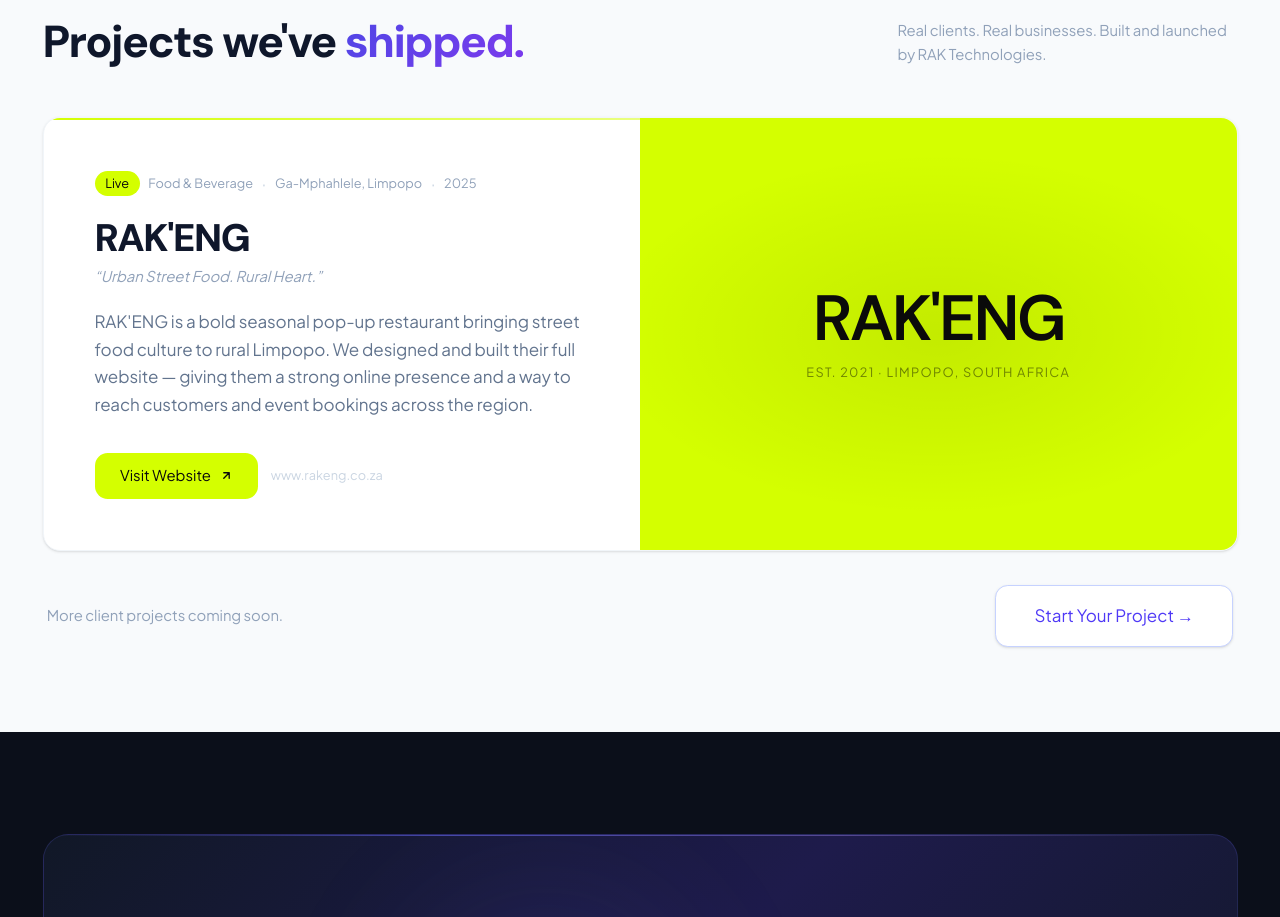
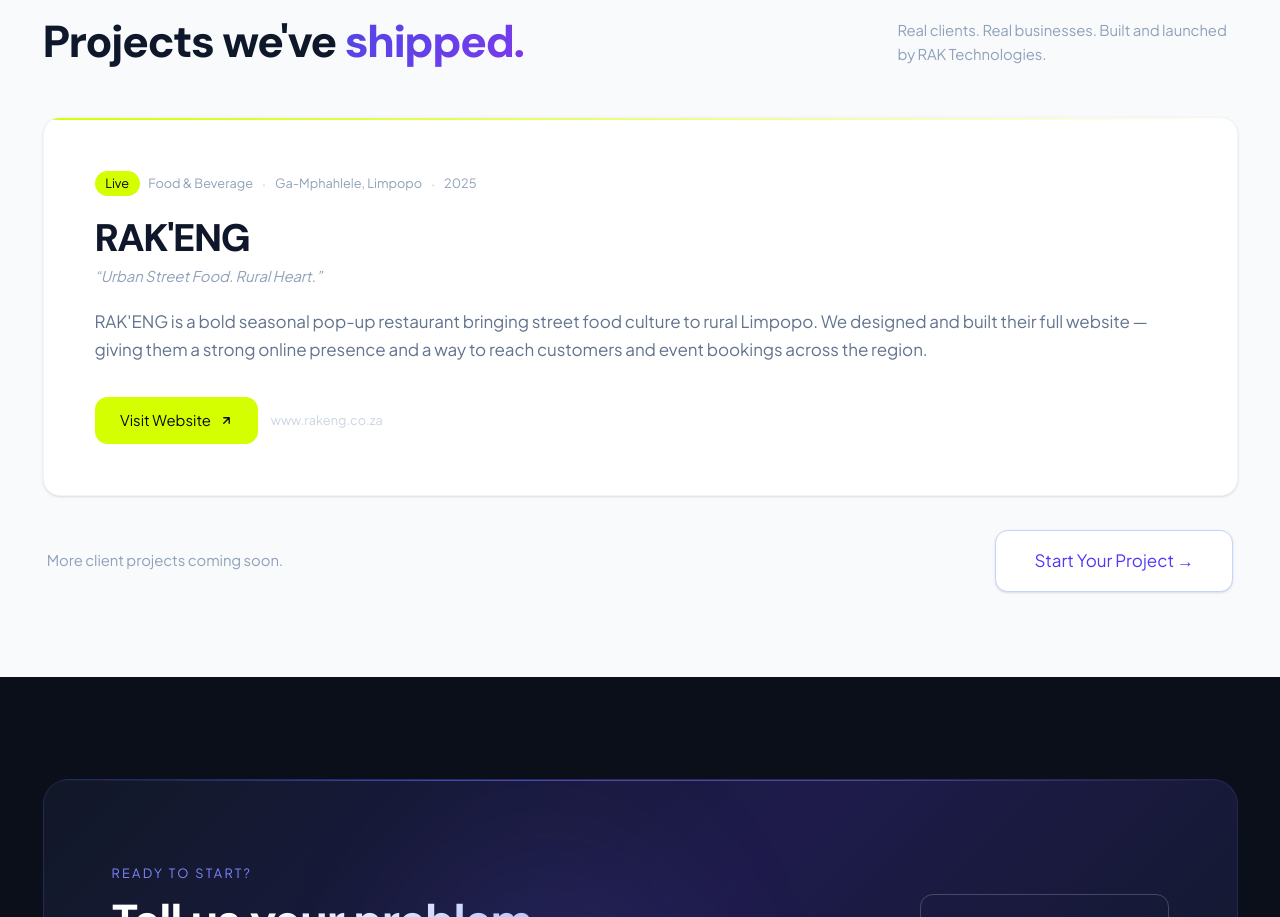
Before and after one commit to raktechnologies-png/raktechonologies.website, a Next.js app: page / in a window 1280 px wide. Shown: the part 5943-6860 px from the top of the page. Built offline with nearby package versions, Linux system fonts and the light colour scheme.

Commit message:
Remove right panel from RecentProjects card

```diff
--- a/src/components/home/RecentProjects.tsx
+++ b/src/components/home/RecentProjects.tsx
@@ -74,9 +74,9 @@
                   style={{ background: `linear-gradient(90deg, ${project.accent}, transparent)` }}
                 />
 
-                <div className="grid lg:grid-cols-2">
+                <div>
 
-                  {/* ── Left: Info ── */}
+                  {/* ── Info ── */}
                   <div className="p-8 md:p-12 flex flex-col justify-between gap-8">
                     <div className="flex flex-col gap-5">
 
@@ -131,29 +131,6 @@
                     </div>
                   </div>
 
-                  {/* ── Right: Brand Visual ── */}
-                  <motion.div
-                    whileHover={{ scale: 1.01 }}
-                    transition={{ duration: 0.5 }}
-                    className="relative flex flex-col items-center justify-center min-h-[320px] lg:min-h-0 gap-4"
-                    style={{ background: project.accent }}
-                  >
-                    <div
-                      className="absolute inset-0 pointer-events-none"
-                      style={{ background: "radial-gradient(ellipse 80% 60% at 50% 50%, rgba(0,0,0,0.08) 0%, transparent 70%)" }}
-                    />
-                    <div className="relative z-10 text-center px-10">
-                      <p
-                        className="font-display font-900 leading-none mb-3"
-                        style={{ fontSize: "clamp(2.8rem, 5vw, 4rem)", letterSpacing: "-0.04em", color: "#0A0A0A" }}
-                      >
-                        RAK&apos;ENG
-                      </p>
-                      <p className="text-xs font-600 tracking-widest uppercase" style={{ color: "rgba(0,0,0,0.45)" }}>
-                        Est. 2021 · Limpopo, South Africa
-                      </p>
-                    </div>
-                  </motion.div>
 
                 </div>
               </motion.div>
```
